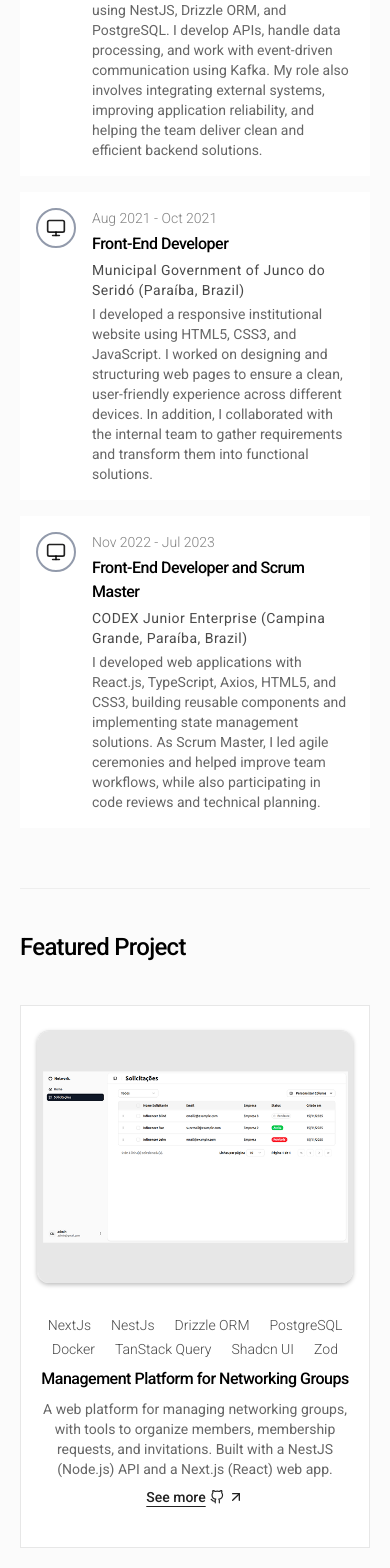
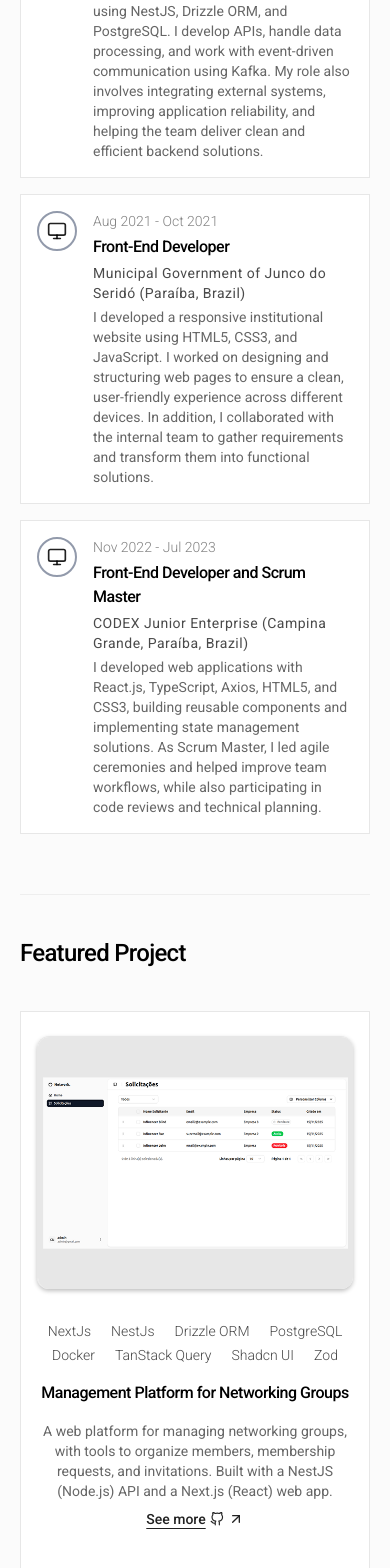
Before and after one commit to MarcosAntonio15243/MarcosAntonio15243.github.io, a Next.js app: page / in a window 390 px wide. Shown: the part 1878-3446 px from the top of the page. Built offline with nearby package versions, Linux system fonts and the light colour scheme.

Commit message:
style: add border and marin on experience and feature cards

```diff
--- a/src/components/cards/ExperienceCard.tsx
+++ b/src/components/cards/ExperienceCard.tsx
@@ -19,7 +19,7 @@ export function ExperienceCard({
 }: ExperienceCardProps) {
 	return (
 		<div
-			className="flex flex-col gap-2 bg-[var(--color-bg-card)] p-4"
+			className="flex flex-col gap-2 bg-[var(--color-bg-card)] p-4 border-[1px] border-[var(--color-bg-image)] md:border-l-4 md:border-l-[var(--color-border-card)]"
 			{...props}
 		>
 			<div className="w-full flex flex-col md:flex-row justify-between">
--- a/src/components/cards/ProjectCard.tsx
+++ b/src/components/cards/ProjectCard.tsx
@@ -39,7 +39,7 @@ export function ProjectCard({
 						return <span key={`${index}-${e}`}>{e}</span>;
 					})}
 				</div>
-				<h3>{projectTitle}</h3>
+				<h3 className="max-md:my-2">{projectTitle}</h3>
 				<p className="text-sm md:text-base">{description}</p>
 				<div className="flex flex-col gap-2 justify-center items-center md:items-start">
 					<a
```
